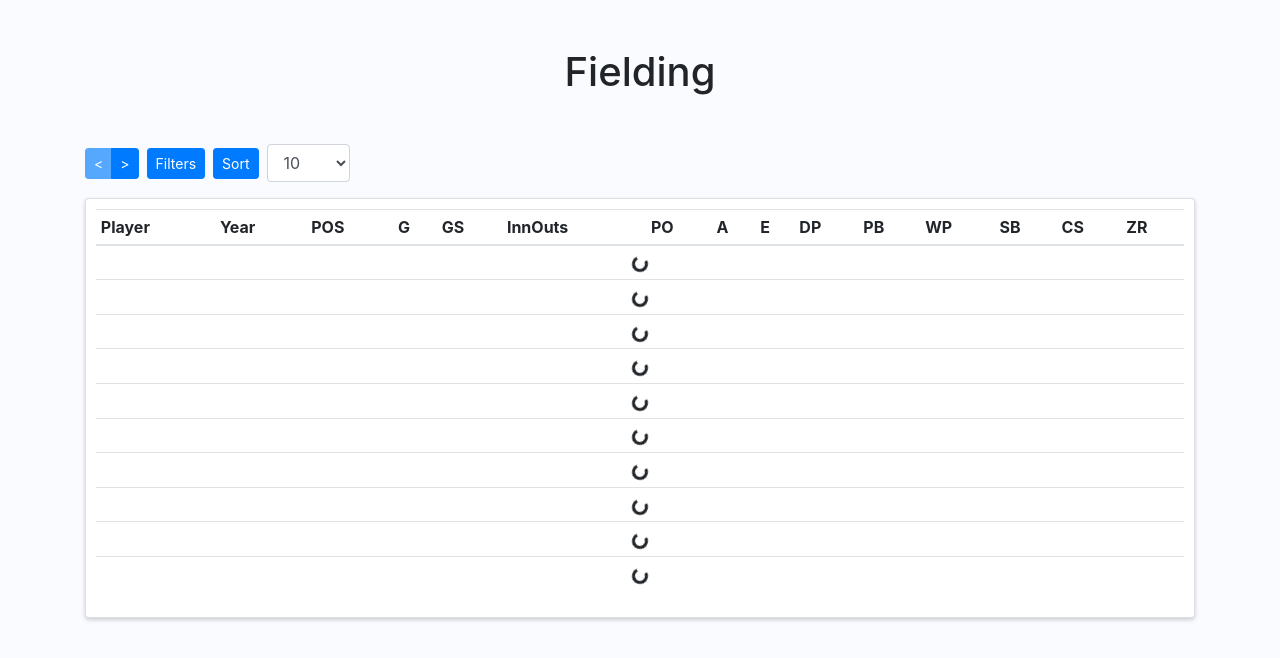
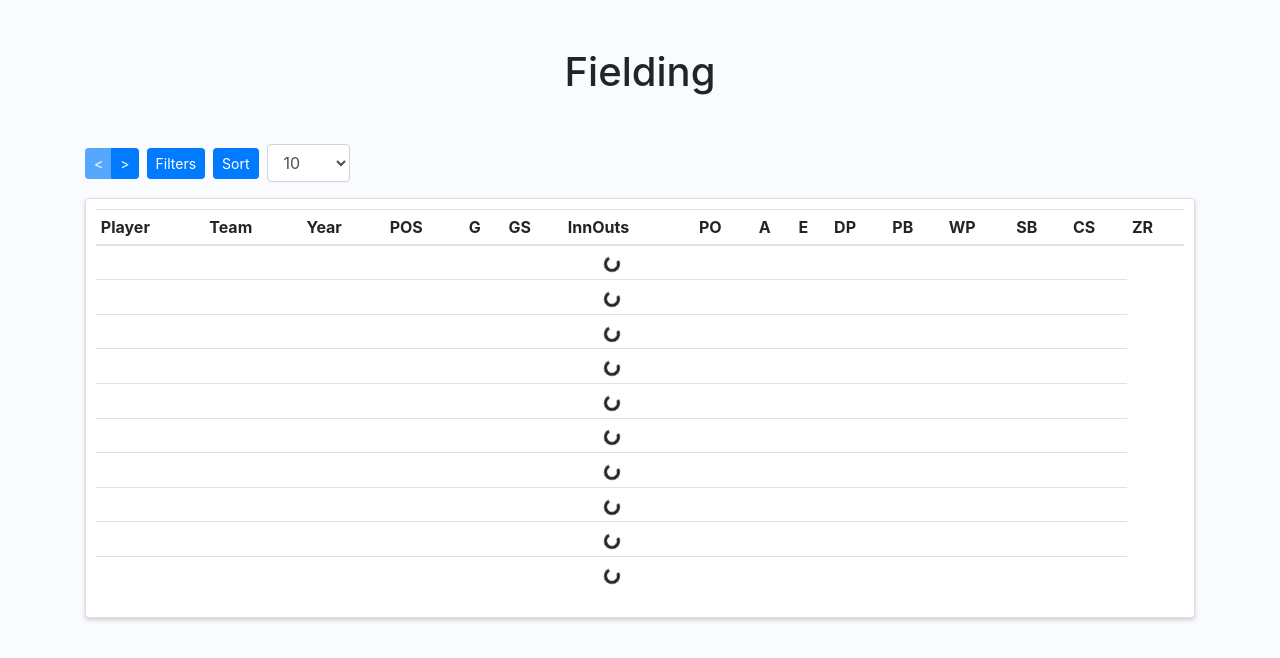
Before and after one commit to rrickgauer/mlb-data, a PHP site: page /fielding.php in a window 1280 px wide. Shown: the part 56-714 px from the top of the page. Run offline with PHP 8.4, Linux system fonts and the light colour scheme; some libraries are stand-ins or nearby versions.

Commit message:
add fielding

```diff
--- a/src/fielding.php
+++ b/src/fielding.php
@@ -44,6 +44,7 @@
           <table class="table table-sm table-fielding">
             <thead><tr>
               <th>Player</th>
+              <th>Team</th>
               <th>Year</th>
               <th>POS</th>
               <th>G</th>
@@ -116,6 +117,7 @@
               <label for="form-sort-column">Column</label>
               <select class="form-control sort-column mb-3" id="form-sort-column">
                 <option value="year">Year</option>
+                <option value="teamName">Team</option>
                 <option value="POS">POS</option>
                 <option value="G">G</option>
                 <option value="GS">GS</option>
--- a/src/js/fielding.js
+++ b/src/js/fielding.js
@@ -1,7 +1,7 @@
 let globalVariables  = new GlobalVariables();
 const API            = 'https://api.mlb-data.ryanrickgauer.com/main.php/fielding' + globalVariables.getUrl();
 
-let filterColumns = ['year', 'POS', 'G', 'GS',
+let filterColumns = ['year', 'teamName', 'POS', 'G', 'GS',
                      'InnOuts', 'PO','A','E',
                      'DP', 'PB', 'WP', 'SB',
                      'CS', 'ZR'];
@@ -233,6 +233,7 @@ function getTableRowHtml(data) {
   let html = `
     <tr class="table-fielding-row" data-player-id="${data.playerID}">
       <td>${player}</td>
+      <td>${data.teamName}</td>
       <td>${data.year}</td>
       <td>${data.POS}</td>
       <td>${data.G}</td>
```
